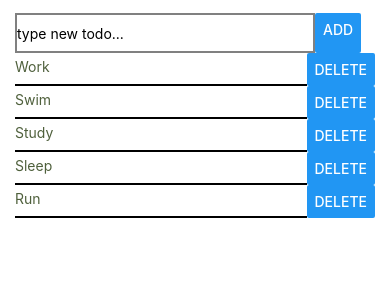
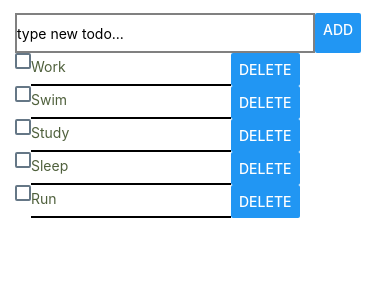
Before and after one commit to DumbWaysStudent/DW12DNBZL_todolist, a React Native app: screen / in a window 390 px wide. Shown: the top 300 px of the page. Built offline with nearby package versions, Linux system fonts and the light colour scheme.

Commit message:
add 4.todo_is_done

```diff
--- a/App.js
+++ b/App.js
@@ -7,7 +7,7 @@
  */
 
 import React, { Component } from 'react';
-import { Text,View,StyleSheet,TextInput,Button } from 'react-native';
+import { Text,View,StyleSheet,TextInput,Button,CheckBox } from 'react-native';
 import { black } from 'ansi-colors';
 
 
@@ -15,7 +15,8 @@ export default class App extends Component{
   constructor(props){
     super(props)
     this.state={
-      todos : ['Work','Swim','Study','Sleep','Run']
+      todos : ['Work','Swim','Study','Sleep','Run'],
+      checked : true
     }
   }
   onRemoveItem = i => {
@@ -26,6 +27,13 @@ export default class App extends Component{
       };
     });
   };
+
+  onChangeCheck = (todo) => {
+    const checkCopy = {...this.state.checked}
+    if (checkCopy[todo]) checkCopy[todo] = false;
+    else checkCopy[todo] = true;
+    this.setState({ checked: checkCopy});
+  }
 
   render() {
 
@@ -46,6 +54,10 @@ export default class App extends Component{
         {this.state.todos.map((todo,index)=>{
           return (
           <View style={styles.fixToText}>
+            <CheckBox
+              value = {this.state.checked[index]}
+              onChange = {() => this.onChangeCheck(index)}
+            />
           <Text style = {styles.text} key = {todo}>{todo}</Text>
           <Button title="Delete" onPress={() => this.onRemoveItem(index)}
            ></Button>
@@ -70,7 +82,7 @@ const styles = StyleSheet.create ({
        borderBottomWidth: 2,
        paddingBottom: 5,
        paddingTop:5,
-       width : 300
+       width : 200
     },
     fixToText: {
       flexDirection: 'row',
@@ -81,6 +93,6 @@ const styles = StyleSheet.create ({
       flexDirection: 'row',
       alignContent: 'stretch',
       paddingHorizontal: 5,
-      width: 300
+      width: 150
     },
  })
```
